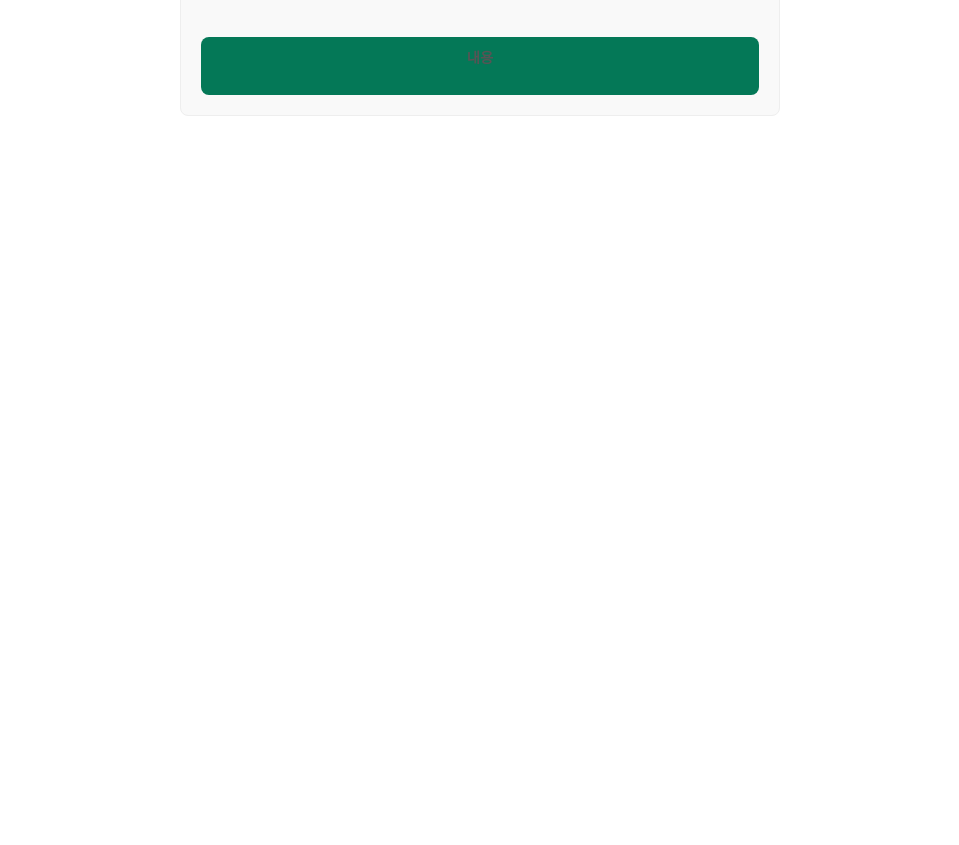
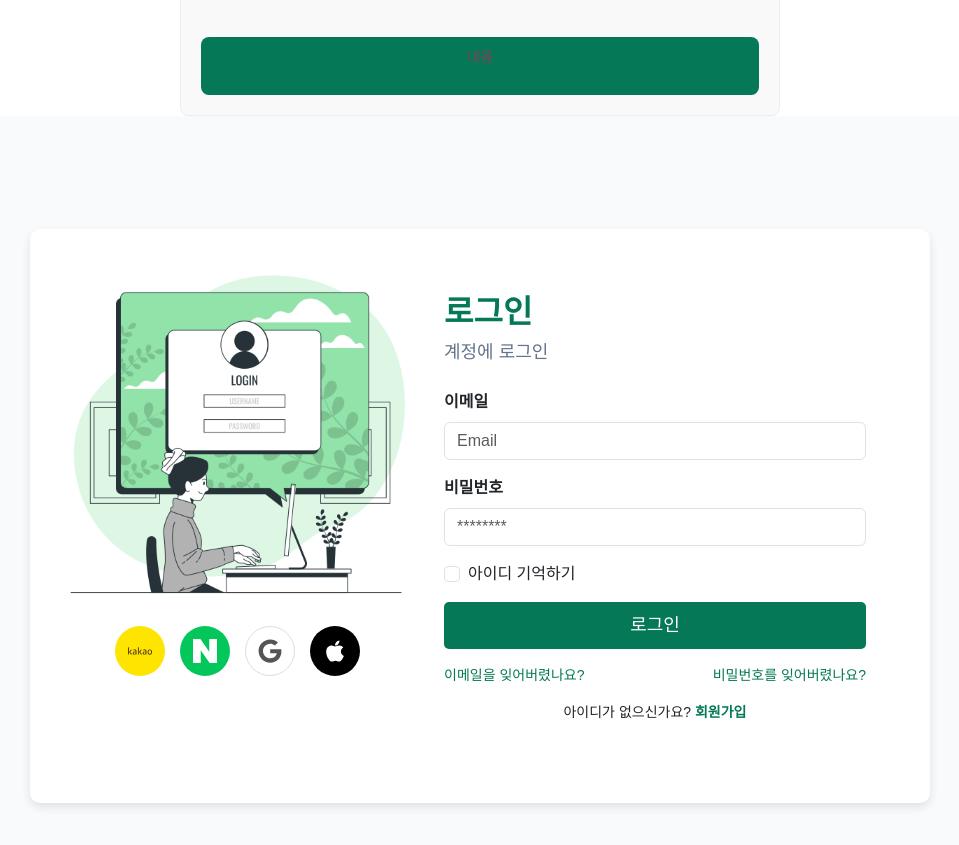
Before and after one commit to geuni95/SSDAM, a React (Vite) app: page / in a window 1280 px wide. Shown: the part 665-1510 px from the top of the page, without its empty margins (160-1119 px from the left). Before the commit the page ends 800 px from the top, so only its background shows below. Built offline with nearby package versions, Linux system fonts and the light colour scheme; a web font is replaced by a local one.

Commit message:
로그인 페이지 UI 및 소셜 로그인 아이콘 추가

```diff
--- a/package.json
+++ b/package.json
@@ -16,6 +16,7 @@
     "react": "^18.3.1",
     "react-bootstrap": "^2.10.8",
     "react-dom": "^18.3.1",
+    "react-icons": "^5.4.0",
     "react-router-dom": "^7.1.3"
   },
   "devDependencies": {
--- a/src/App.jsx
+++ b/src/App.jsx
@@ -1,7 +1,9 @@
 import React from "react";
+import { BrowserRouter as Router, Routes, Route } from "react-router-dom";
 import MainPage from "./MainPage/MainPage"; // MainPage의 경로 수정
 import UploadBox from "./UploadBox/UploadBox";
 import FileInfo from './UploadBox/FileInfo';
+import Login from "./Login/Login";
 
 function App() {
   return (
@@ -9,6 +11,7 @@ function App() {
       <MainPage /> {/* MainPage 컴포넌트를 렌더링 */}
       <UploadBox />
       <FileInfo />
+      <Login />
     </div>
   );
 }
--- /dev/null
+++ b/src/Login/Login.jsx
@@ -0,0 +1,83 @@
+import React from "react";
+import computerLoginBro1 from "../assets/images/computer-login-bro-1.png"; // 이미지 경로 수정
+import "./login.css";
+import "bootstrap/dist/css/bootstrap.min.css";
+import { FaGoogle, FaApple } from "react-icons/fa";
+import { SiNaver, SiKakao } from "react-icons/si";
+
+const Login = () => {
+  return (
+    <div className="login-container">
+      <div className="login-content">
+        {/* 왼쪽 이미지 영역 */}
+        <div className="login-image">
+          <img src={computerLoginBro1} alt="로그인 화면" />
+          {/* 소셜 로그인 아이콘 버튼 추가 */}
+          <div className="social-icons">
+            <button className="icon-btn kakao" onClick={() => handleSocialLogin("카카오")}>
+              <SiKakao />
+            </button>
+            <button className="icon-btn naver" onClick={() => handleSocialLogin("네이버")}>
+              <SiNaver />
+            </button>
+            <button className="icon-btn google" onClick={() => handleSocialLogin("구글")}>
+              <FaGoogle />
+            </button>
+            <button className="icon-btn apple" onClick={() => handleSocialLogin("애플")}>
+              <FaApple />
+            </button>
+          </div>
+        </div>
+
+        {/* 오른쪽 로그인 폼 */}
+        <div className="login-form">
+          <h2 className="login-title">로그인</h2>
+          <p className="login-subtitle">계정에 로그인</p>
+
+          <form>
+            <div className="mb-3">
+              <label htmlFor="email" className="form-label">
+                이메일
+              </label>
+              <input type="email" className="form-control" id="email" placeholder="Email" />
+            </div>
+
+            <div className="mb-3">
+              <label htmlFor="password" className="form-label">
+                비밀번호
+              </label>
+              <input type="password" className="form-control" id="password" placeholder="********" />
+            </div>
+
+            <div className="mb-3 form-check">
+              <input type="checkbox" className="form-check-input" id="remember" />
+              <label className="form-check-label" htmlFor="remember">
+                아이디 기억하기
+              </label>
+            </div>
+
+            <button type="submit" className="btn btn-success w-100">
+              로그인
+            </button>
+          </form>
+
+
+          <div className="login-links">
+            <a href="#" className="forgot-link">
+              이메일을 잊어버렸나요?
+            </a>
+            <a href="#" className="forgot-link">
+              비밀번호를 잊어버렸나요?
+            </a>
+          </div>
+
+          <p className="signup-text">
+            아이디가 없으신가요? <a href="#" className="signup-link">회원가입</a>
+          </p>
+        </div>
+      </div>
+    </div>
+  );
+};
+
+export default Login;
--- /dev/null
+++ b/src/Login/login.css
@@ -0,0 +1,144 @@
+/* 기본 스타일 */
+body {
+    background-color: #ffffff;
+    font-family: "Nunito", sans-serif;
+  }
+
+  /* 로그인 전체 컨테이너 */
+  .login-container {
+    display: flex;
+    justify-content: center;
+    align-items: center;
+    height: 100vh;
+    background-color: #f9fafb;
+  }
+
+  /* 로그인 내용 정렬 */
+  .login-content {
+    display: flex;
+    background: #ffffff;
+    padding: 2rem;
+    border-radius: 10px;
+    box-shadow: 0px 4px 10px rgba(0, 0, 0, 0.1);
+    width: 900px;
+  }
+
+  /* 로그인 이미지 영역 */
+  .login-image img {
+    width: 350px;
+    height: auto;
+  }
+
+  /* 로그인 폼 */
+  .login-form {
+    flex: 1;
+    padding: 2rem;
+  }
+
+  .login-title {
+    font-size: 32px;
+    font-weight: 800;
+    color: #047857;
+    margin-bottom: 0.5rem;
+  }
+
+  .login-subtitle {
+    font-size: 18px;
+    color: #64748b;
+    margin-bottom: 1.5rem;
+  }
+
+  .form-label {
+    font-size: 16px;
+    font-weight: bold;
+  }
+
+  .btn-success {
+    background-color: #047857;
+    border: none;
+    font-size: 18px;
+    padding: 10px;
+    border-radius: 5px;
+  }
+
+  /* 링크 스타일 */
+  .login-links {
+    display: flex;
+    justify-content: space-between;
+    margin-top: 1rem;
+  }
+
+  .forgot-link {
+    color: #047857;
+    font-size: 14px;
+    text-decoration: none;
+  }
+
+  .forgot-link:hover {
+    text-decoration: underline;
+  }
+
+  /* 회원가입 문구 */
+  .signup-text {
+    margin-top: 1rem;
+    text-align: center;
+    font-size: 14px;
+  }
+
+  .signup-link {
+    color: #047857;
+    font-weight: bold;
+    text-decoration: none;
+  }
+
+  .signup-link:hover {
+    text-decoration: underline;
+  }
+
+  /* 소셜 로그인 아이콘 버튼 스타일 */
+.social-icons {
+    display: flex;
+    justify-content: center;
+    gap: 15px;
+    margin-top: 15px;
+  }
+
+  .icon-btn {
+    display: flex;
+    align-items: center;
+    justify-content: center;
+    width: 50px;
+    height: 50px;
+    border-radius: 50%;
+    font-size: 24px;
+    border: none;
+    cursor: pointer;
+    transition: transform 0.2s ease-in-out;
+  }
+
+  /* 개별 플랫폼 색상 */
+  .kakao {
+    background-color: #fee500;
+    color: #3c1e1e;
+  }
+
+  .naver {
+    background-color: #03c75a;
+    color: white;
+  }
+
+  .google {
+    background-color: white;
+    color: #555;
+    border: 1px solid #ddd;
+  }
+
+  .apple {
+    background-color: black;
+    color: white;
+  }
+
+  /* 버튼 호버 효과 */
+  .icon-btn:hover {
+    transform: scale(1.1);
+  }
```
Also changed, not shown: src/assets/images/computer-login-bro-1.png (added), 1 other file (tests, documents, lock files or other folders).
